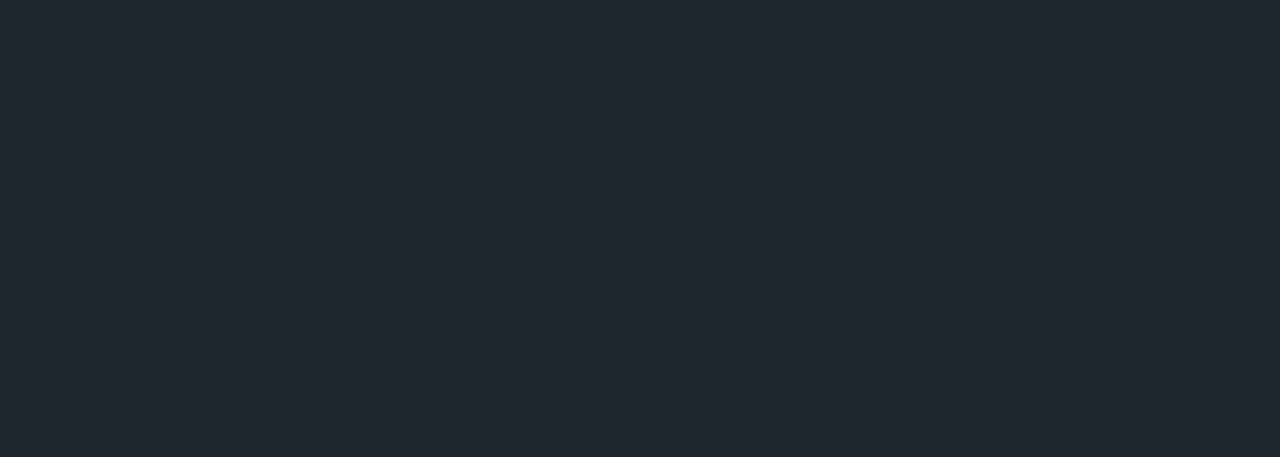
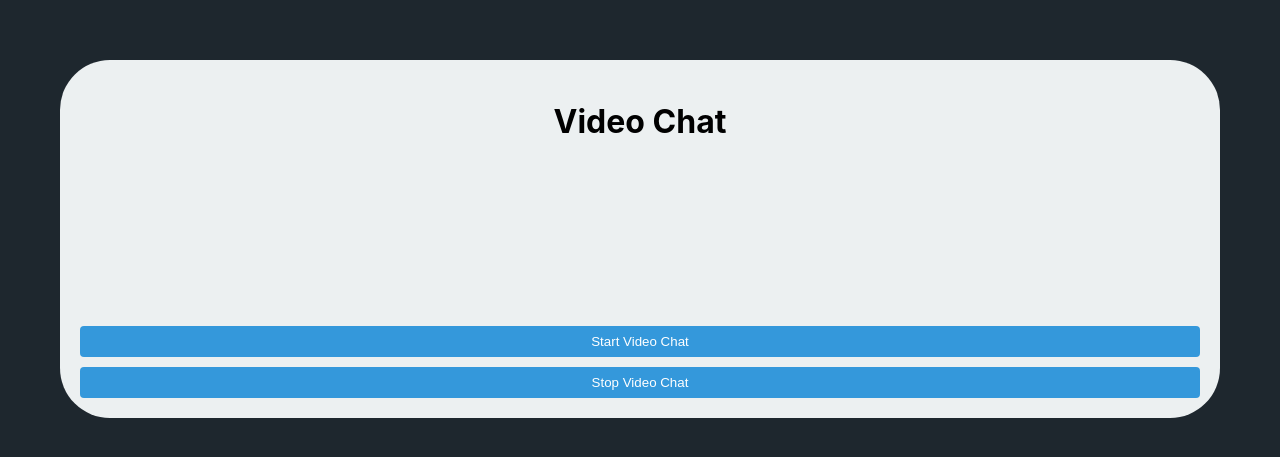
Before and after one commit to SFernandoS/serv-dialogo-redes, a React (Create React App) app in the folder front/: page /chat in a window 1280 px wide. Before the commit this address had no page. Shown: the part 161-618 px from the top of the page. Built offline with nearby package versions, Linux system fonts and the light colour scheme; no server answers.

Commit message:
adicionando tela de chat de video

```diff
--- a/front/src/App.js
+++ b/front/src/App.js
@@ -4,6 +4,7 @@ import { BrowserRouter as Router, Route, Routes } from 'react-router-dom';
 import Cadastro from './Cadastro';
 import Login from './Login';
 import Home from './Home';
+import Chat from './Chat';
 
 const App = () => {
   return (
@@ -12,6 +13,7 @@ const App = () => {
         <Route path="/" element={<Login />} />
         <Route path="/cadastro" element={<Cadastro />} />
         <Route path="/login" element={<Login />} />
+        <Route path="/chat" element={<Chat />} />
         <Route path="/home" element={<Home />} />
       </Routes>
     </Router>
--- /dev/null
+++ b/front/src/Chat.css
@@ -0,0 +1,59 @@
+/* Cadastro.css */
+body {
+    margin: 0;
+    display: flex;
+    align-items: center;
+    justify-content: center;
+    min-height: 100vh;
+    background-color: #1e272e;
+    /* Cor de fundo azul escuro */
+    color: black;
+}
+
+.container {
+    background-color: #ecf0f1;
+    padding: 20px;
+    border-radius: 8px;
+    width: 300px;
+    text-align: center;
+}
+
+form {
+    display: flex;
+    flex-direction: column;
+}
+
+label {
+    margin-bottom: 8px;
+    color: black;
+    /* Texto preto */
+}
+
+/* Adicione estas regras para alinhar os inputs à direita */
+label {
+    text-align: left;
+}
+
+input {
+    width: 100%;
+    box-sizing: border-box;
+    padding: 8px;
+    margin-bottom: 8px;
+}
+
+button {
+    margin-top: 10px;
+    width: 100%;
+    background-color: #3498db;
+    color: white;
+    padding: 8px;
+    border: none;
+    border-radius: 4px;
+}
+
+.login-link {
+    margin-top: 10px;
+    text-align: left;
+    color: #3498db;
+    cursor: pointer;
+}
--- /dev/null
+++ b/front/src/Chat.js
@@ -0,0 +1,73 @@
+import React, { useEffect, useRef } from "react";
+import io from "socket.io-client";
+import SimplePeer from "simple-peer";
+
+const socket = io("http://localhost:8000/ws");
+
+const Chat = () => {
+    const localVideoRef = useRef();
+    const remoteVideoRef = useRef();
+    let peer;
+    let localStream;
+
+    useEffect(() => {
+        return () => {
+            if (peer) {
+                peer.destroy();
+            }
+            if (localStream) {
+                localStream.getTracks().forEach((track) => track.stop());
+            }
+        };
+    }, []);
+
+    const startVideoChat = async () => {
+        try {
+            localStream = await navigator.mediaDevices.getUserMedia({ video: true, audio: true });
+            localVideoRef.current.srcObject = localStream;
+
+            peer = new SimplePeer({ initiator: false, stream: localStream });
+
+            peer.on("signal", (data) => {
+                socket.emit("video_answer", data);
+            });
+
+            peer.on("stream", (remoteStream) => {
+                remoteVideoRef.current.srcObject = remoteStream;
+            });
+
+            socket.on("video_offer", (data) => {
+                peer.signal(data);
+            });
+
+            socket.on("ice_candidate", (data) => {
+                peer.signal(data);
+            });
+        } catch (error) {
+            console.error("Error accessing media devices:", error);
+        }
+    };
+
+    const stopVideoChat = () => {
+        if (peer) {
+            peer.destroy();
+        }
+        if (localStream) {
+            localStream.getTracks().forEach((track) => track.stop());
+        }
+        localVideoRef.current.srcObject = null;
+        remoteVideoRef.current.srcObject = null;
+    };
+
+    return (
+        <div className="chat-container">
+            <h1 className="title">Video Chat</h1>
+            <video ref={localVideoRef} autoPlay muted></video>
+            <video ref={remoteVideoRef} autoPlay></video>
+            <button onClick={startVideoChat}>Start Video Chat</button>
+            <button onClick={stopVideoChat}>Stop Video Chat</button>
+        </div>
+    );
+}
+
+export default Chat;
--- a/front/src/Home.css
+++ b/front/src/Home.css
@@ -23,7 +23,10 @@ body {
 
 .chat-list {
     list-style-type: none;
-    background-color: #badefa;
+    display: flex;
+    flex-direction: column;
+    align-items: center;
+    /* background-color: #badefa; */
     padding: 0;
     margin: 0;
     border-radius: 25px;
@@ -46,13 +49,13 @@ body {
     align-items: center;
     justify-content: flex-start;
     padding: 30px;
-    width: 90%;
+    width: 60rem;
     height: 4rem;
     border: 2px solid #495863;
     border-radius: 25px;
 }
 
 .chat-item:hover {
-    background-color: #badefa;
+    background-color: #0f3551;
     cursor: pointer;
 }
```
Also changed, not shown: front/package.json (+8 -0 lines), front/.babelrc (added).
